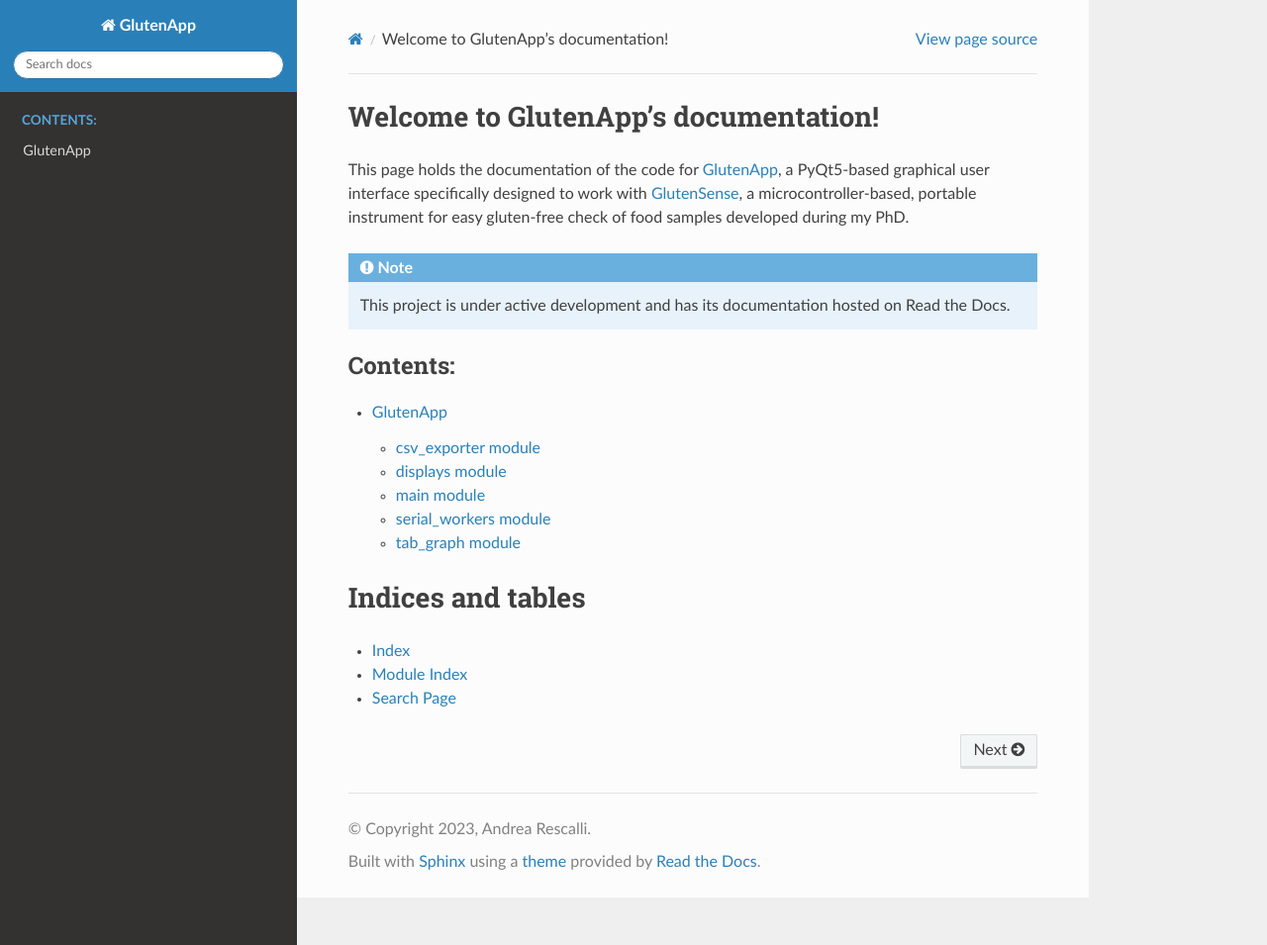
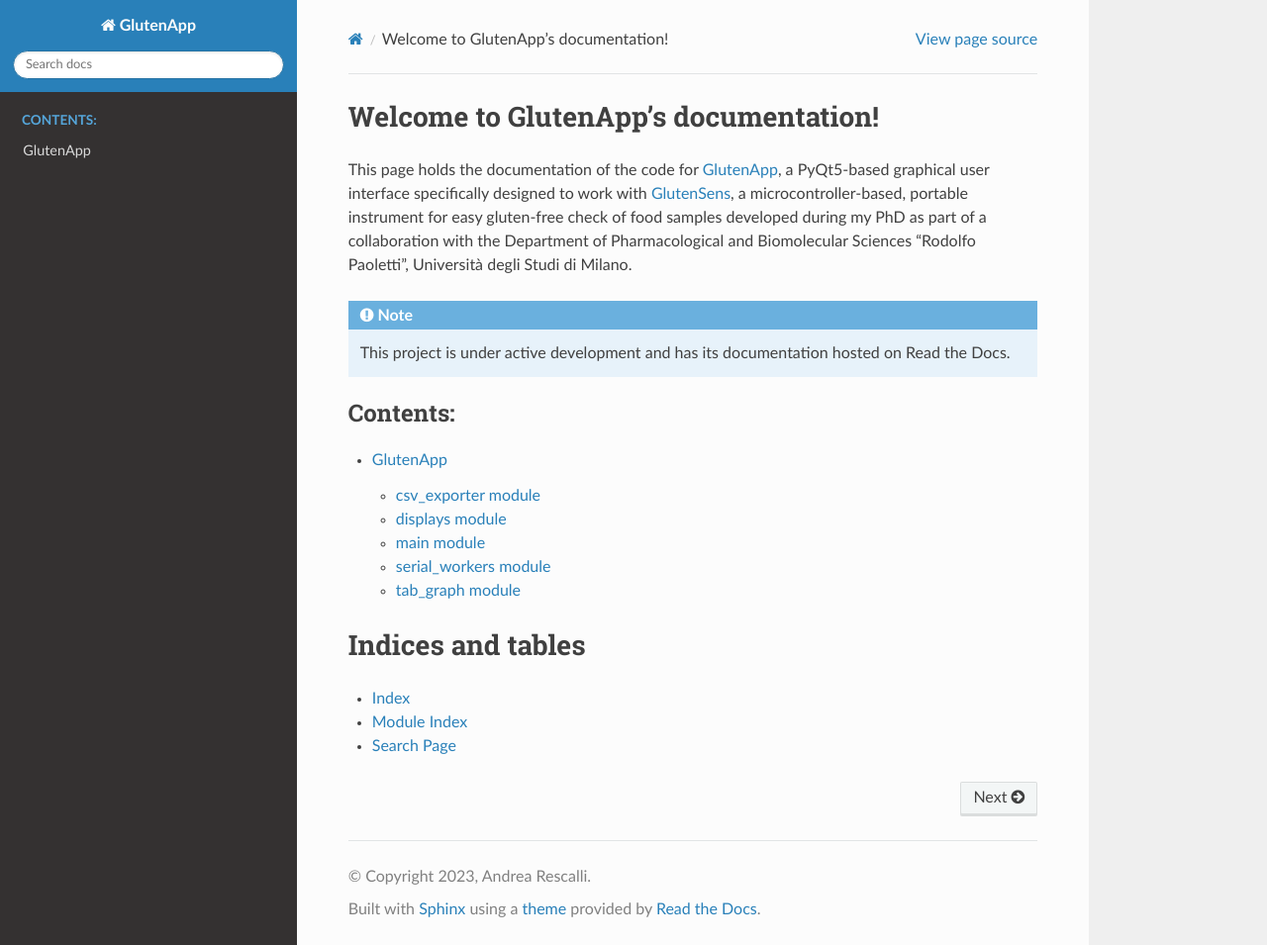
Before and after one commit to AndreaRescalli/GlutenSens, a Sphinx documentation site: the page built from GlutenApp/docs/source/index.rst, in a window 1280 px wide and 955 px high. Shown: the whole window at 99% size. Built offline with Sphinx 7.4.7 and the Read the Docs theme 2.0.0, drawn with Linux system fonts in a browser that asks for light colours.

Commit message:
documentation updated

```diff
--- a/GlutenApp/docs/source/index.rst
+++ b/GlutenApp/docs/source/index.rst
@@ -5,10 +5,11 @@
 
 Welcome to GlutenApp's documentation!
 =========================================
-This page holds the documentation of the code for `GlutenApp <https://github.com/AndreaRescalli/GlutenSense/tree/master/GlutenApp>`_,
+This page holds the documentation of the code for `GlutenApp <https://github.com/AndreaRescalli/GlutenSens/tree/master/GlutenApp>`_,
 a PyQt5-based graphical user interface specifically designed to work
-with `GlutenSense <https://github.com/AndreaRescalli/GlutenSense/tree/master/PSoC_code>`_, a microcontroller-based,
-portable instrument for easy gluten-free check of food samples developed during my PhD.
+with `GlutenSens <https://github.com/AndreaRescalli/GlutenSens/tree/master/PSoC_code>`_, a microcontroller-based,
+portable instrument for easy gluten-free check of food samples developed during my PhD as part of a
+collaboration with the Department of Pharmacological and Biomolecular Sciences “Rodolfo Paoletti", Università degli Studi di Milano.
 
 .. note::
 
```
